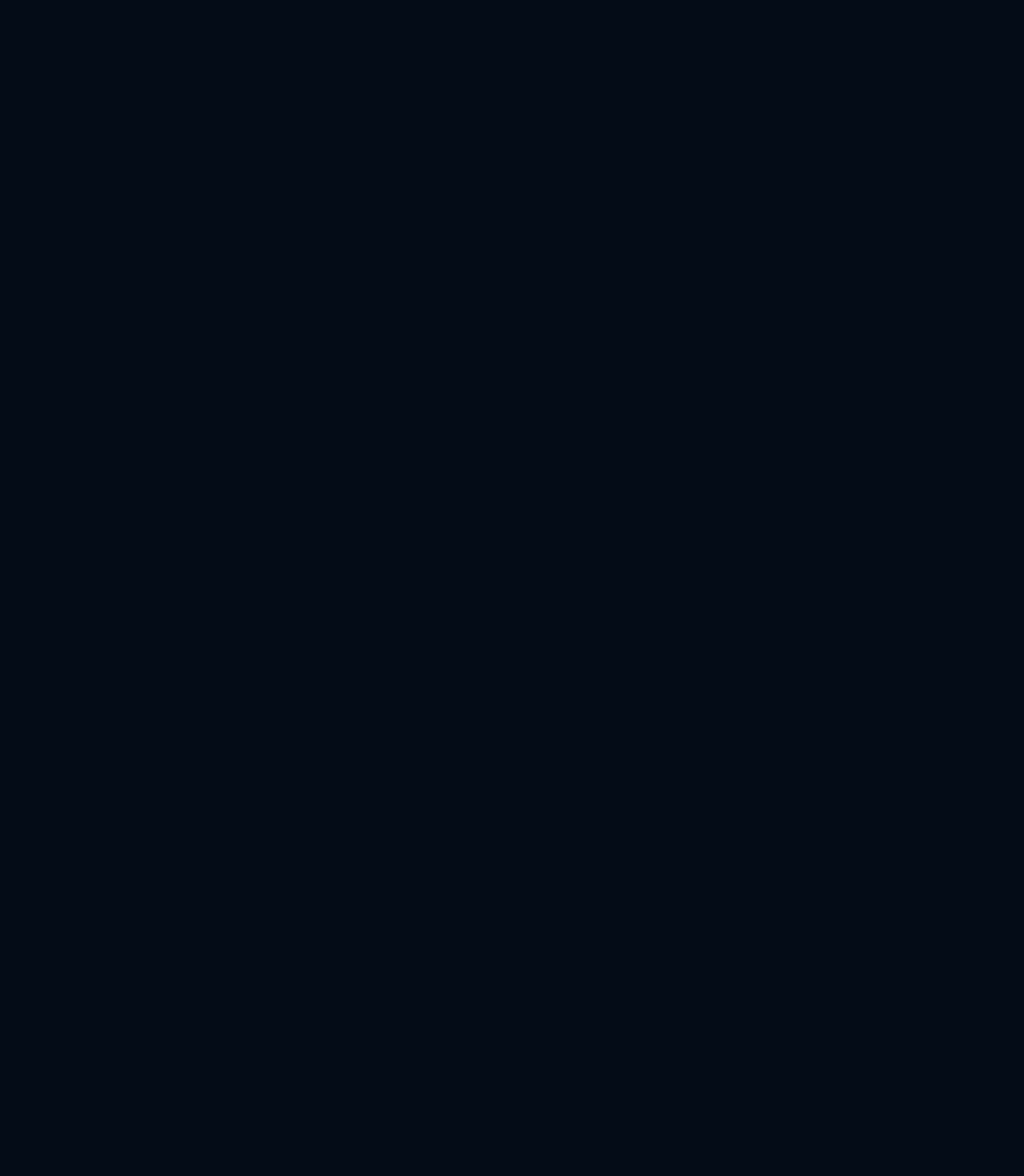
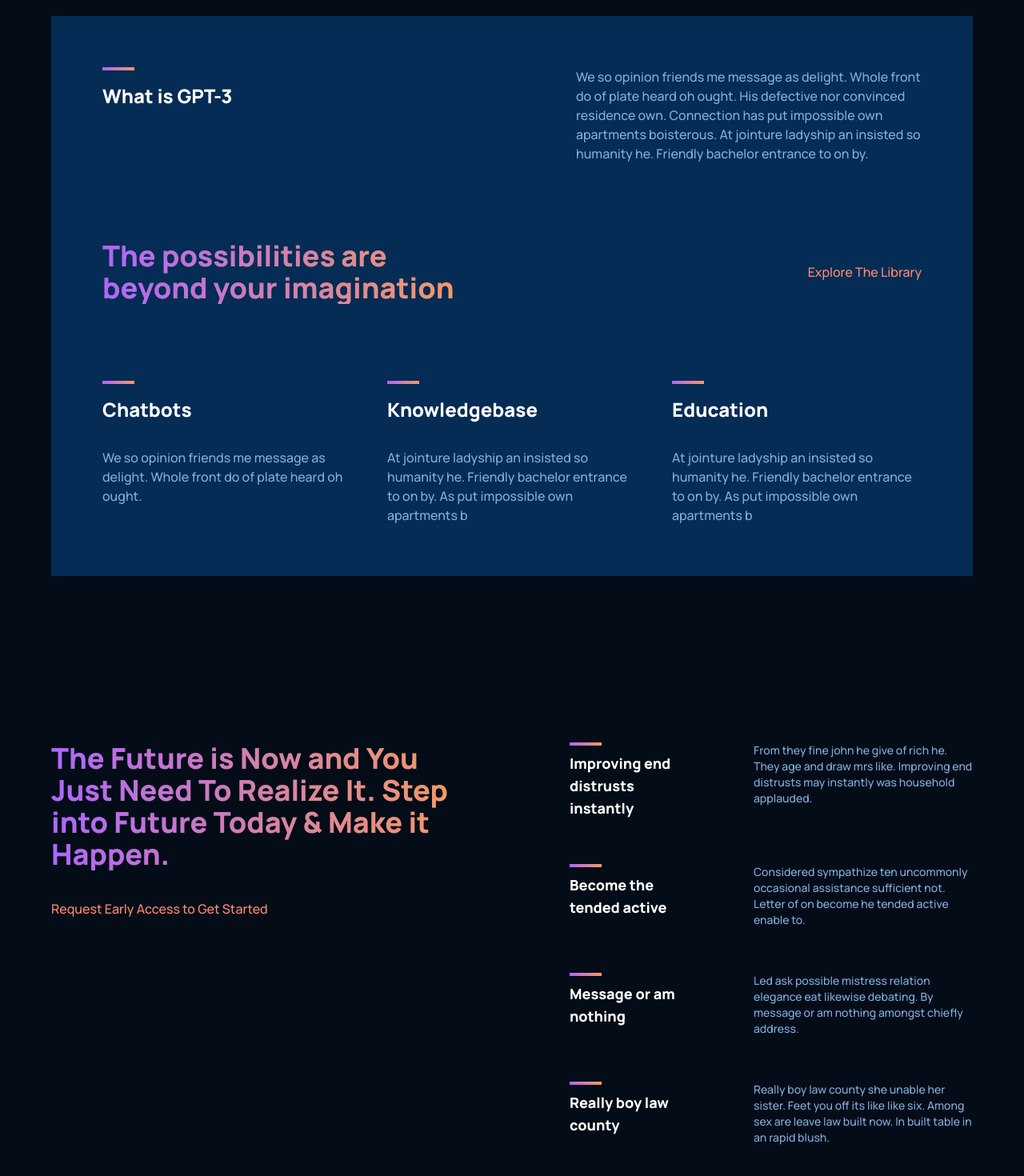
Before and after one commit to rifkyniyas/gpt3-landing-page, a Next.js app: page / in a window 1280 px wide. Shown: the part 1052-2522 px from the top of the page at 80% size. Before the commit the page ends 1072 px from the top, so only its background shows below. Built offline with nearby package versions, Linux system fonts and the light colour scheme.

Commit message:
completed features and  whats gpt3 section

```diff
--- a/src/app/page.js
+++ b/src/app/page.js
@@ -47,7 +47,7 @@
         </figure>
       </div>
       {/* Companies Section */}
-      <div className="max-w-2xl mx-auto flex items-center gap-x-12">
+      <div className="max-w-2xl mx-auto mb-32 flex items-center gap-x-12">
         <figure className="relative h-6 w-32">
           <Image src="/images/google-logo.svg" fill={true} />
         </figure>
@@ -64,7 +64,118 @@
           <Image src="/images/shopify-logo.svg" fill={true} />
         </figure>
       </div>
-      <div className="main-container my-32"></div>
+      {/* What is GPT-3 */}
+      <div className="main-container mb-52 p-16 bg-blue-bg">
+        <section className="grid grid-cols-1 lg:grid-cols-2 gap-x-40">
+          <h2 className="min-w-fit text-2xl font-extrabold grow">
+            <span className="block h-1 w-10 bg-main-gradient mb-4"></span>
+            What is GPT-3
+          </h2>
+          <p className="font-medium text-blue-text">
+            We so opinion friends me message as delight. Whole front do of plate
+            heard oh ought. His defective nor convinced residence own.
+            Connection has put impossible own apartments boisterous. At jointure
+            ladyship an insisted so humanity he. Friendly bachelor entrance to
+            on by.
+          </p>
+        </section>
+        <section className="flex justify-between items-center py-24">
+          <h2 className="max-w-md text-4xl font-extrabold text-transparent bg-main-gradient bg-clip-text">
+            The possibilities are beyond your imagination
+          </h2>
+          <a href="#" className="font-medium text-orange-text">
+            Explore The Library
+          </a>
+        </section>
+        <div className="grid grid-cols-1 lg:grid-cols-3 gap-x-11">
+          <article>
+            <h3 className="text-2xl font-extrabold mb-8">
+              <span className="block h-1 w-10 bg-main-gradient mb-4"></span>
+              Chatbots
+            </h3>
+            <p className="text-blue-text font-medium">
+              We so opinion friends me message as delight. Whole front do of
+              plate heard oh ought.
+            </p>
+          </article>
+          <article>
+            <h3 className="text-2xl font-extrabold mb-8">
+              <span className="block h-1 w-10 bg-main-gradient mb-4"></span>
+              Knowledgebase
+            </h3>
+            <p className="text-blue-text font-medium">
+              At jointure ladyship an insisted so humanity he. Friendly bachelor
+              entrance to on by. As put impossible own apartments b
+            </p>
+          </article>
+          <article>
+            <h3 className="text-2xl font-extrabold mb-8">
+              <span className="block h-1 w-10 bg-main-gradient mb-4"></span>
+              Education
+            </h3>
+            <p className="text-blue-text font-medium">
+              At jointure ladyship an insisted so humanity he. Friendly bachelor
+              entrance to on by. As put impossible own apartments b
+            </p>
+          </article>
+        </div>
+      </div>
+      {/* Features section */}
+      <div className="main-container mb-32 grid grid-cols-1 lg:grid-cols-2 gap-x-36">
+        <section>
+          <h2 className="text-4xl font-extrabold text-transparent bg-main-gradient bg-clip-text mb-9">
+            The Future is Now and You Just Need To Realize It. Step into Future
+            Today & Make it Happen.
+          </h2>
+          <a href="#" className="text-orange-text font-medium">
+            Request Early Access to Get Started
+          </a>
+        </section>
+        <div className="flex flex-col gap-y-14">
+          <article className="flex justify-between gap-x-20">
+            <h3 className="text-lg font-extrabold min-w-[150px]">
+              <span className="block h-1 w-10 bg-main-gradient mb-2"></span>
+              Improving end distrusts instantly
+            </h3>
+            <p className="text-blue-text text-sm font-medium">
+              From they fine john he give of rich he. They age and draw mrs
+              like. Improving end distrusts may instantly was household
+              applauded.
+            </p>
+          </article>
+          <article className="flex justify-between gap-x-20">
+            <h3 className="text-lg font-extrabold min-w-[150px]">
+              <span className="block h-1 w-10 bg-main-gradient mb-2"></span>
+              Become the tended active
+            </h3>
+            <p className="text-blue-text text-sm font-medium">
+              Considered sympathize ten uncommonly occasional assistance
+              sufficient not. Letter of on become he tended active enable to.
+            </p>
+          </article>
+          <article className="flex justify-between gap-x-20">
+            <h3 className="text-lg font-extrabold min-w-[150px]">
+              <span className="block h-1 w-10 bg-main-gradient mb-2"></span>
+              Message or am nothing
+            </h3>
+            <p className="text-blue-text text-sm font-medium">
+              Led ask possible mistress relation elegance eat likewise debating.
+              By message or am nothing amongst chiefly address.
+            </p>
+          </article>
+          <article className="flex justify-between gap-x-20">
+            <h3 className="text-lg font-extrabold min-w-[150px]">
+              <span className="block h-1 w-10 bg-main-gradient mb-2"></span>
+              Really boy law county
+            </h3>
+            <p className="text-blue-text text-sm font-medium">
+              Really boy law county she unable her sister. Feet you off its like
+              like six. Among sex are leave law built now. In built table in an
+              rapid blush.
+            </p>
+          </article>
+        </div>
+      </div>
     </main>
   );
 }
--- a/tailwind.config.js
+++ b/tailwind.config.js
@@ -11,7 +11,9 @@
         primary: "#FF4820",
         "gradient-from": "#AE67FA",
         "gradient-to": "F49867",
+        "orange-text": "#FF8A71",
         "blue-text": "#81AFDD",
+        "blue-bg": "#042C54",
         "dark-blue": "#052D56",
         dark: "#040C18",
       },
```
